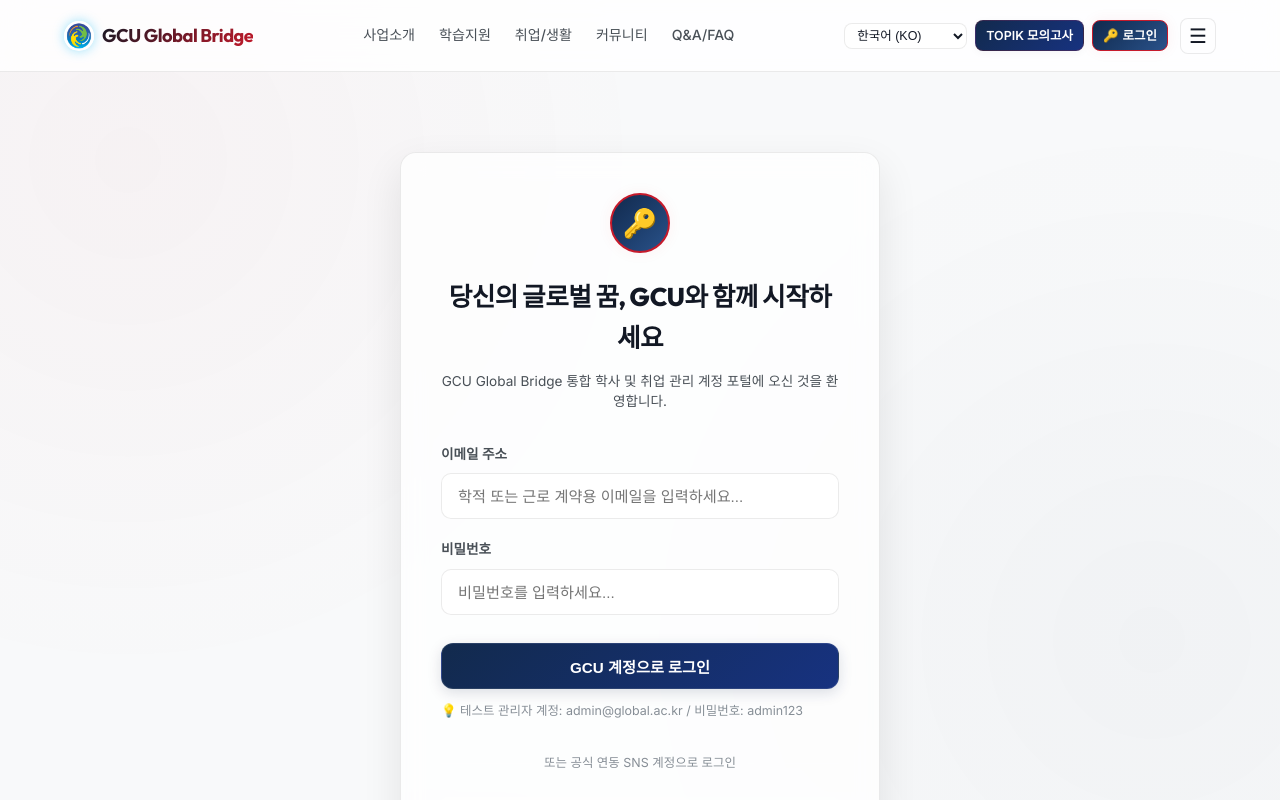
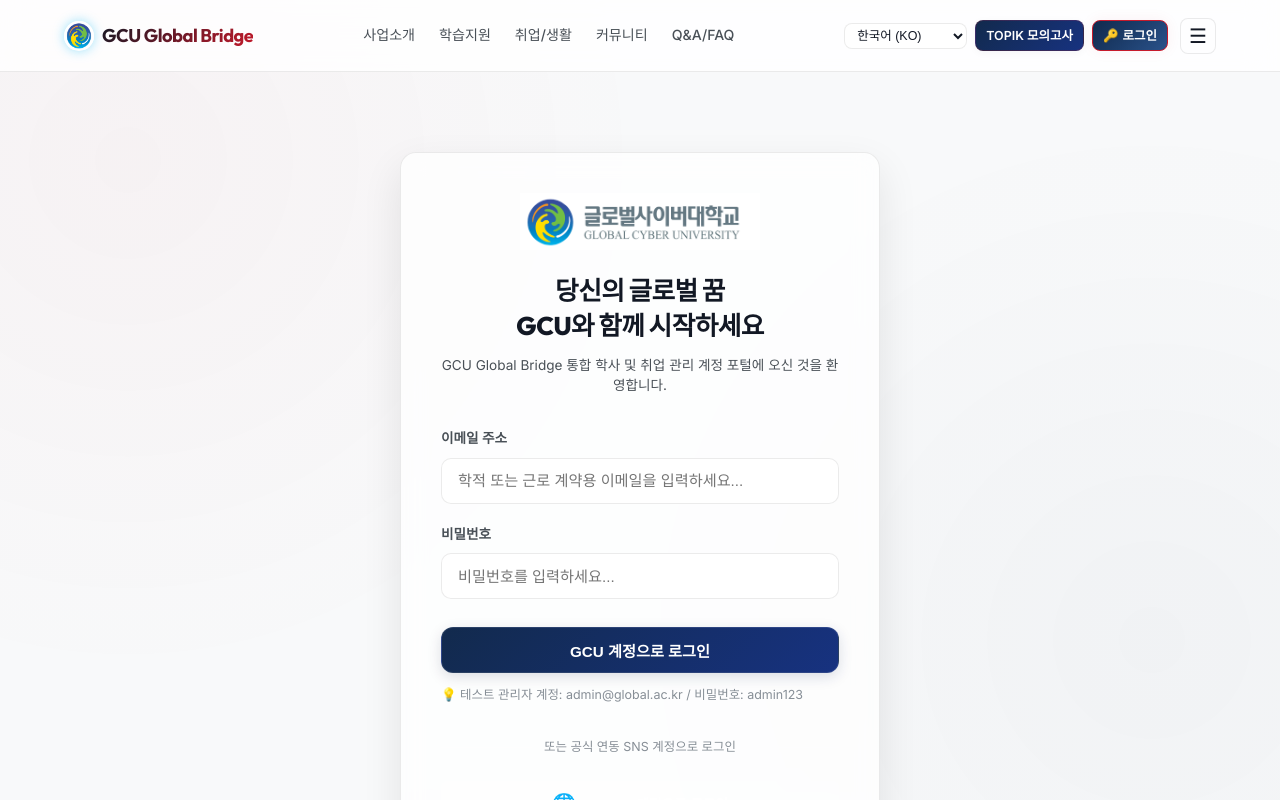
Before and after one commit to sassii75-spec/cu-global-bridge, a Next.js app: page /login in a window 1280 px wide. Shown: the top 800 px of the page. Built offline with nearby package versions, Linux system fonts and the light colour scheme.

Commit message:
design: replace login key symbol with official GCU university logo and format welcome title with breaks

```diff
--- a/src/app/login/page.tsx
+++ b/src/app/login/page.tsx
@@ -6,7 +6,7 @@ import { useLanguage } from "../context/LanguageContext";
 // Localized translations for the Login Screen
 const LOGIN_TRANSLATIONS = {
   ko: {
-    welcomeBack: "당신의 글로벌 꿈, GCU와 함께 시작하세요",
+    welcomeBack: "당신의 글로벌 꿈\nGCU와 함께 시작하세요",
     loginDesc: "GCU Global Bridge 통합 학사 및 취업 관리 계정 포털에 오신 것을 환영합니다.",
     emailLabel: "이메일 주소",
     emailPlaceholder: "학적 또는 근로 계약용 이메일을 입력하세요...",
@@ -21,7 +21,7 @@ const LOGIN_TRANSLATIONS = {
     testTip: "💡 테스트 관리자 계정: admin@global.ac.kr / 비밀번호: admin123"
   },
   en: {
-    welcomeBack: "Start Your Global Dream with GCU",
+    welcomeBack: "Start Your Global Dream\nwith GCU",
     loginDesc: "Welcome to GCU Global Bridge integrated academic and employment portal.",
     emailLabel: "Email Address",
     emailPlaceholder: "Enter your registered email...",
@@ -36,7 +36,7 @@ const LOGIN_TRANSLATIONS = {
     testTip: "💡 Demo Admin Account: admin@global.ac.kr / Password: admin123"
   },
   vn: {
-    welcomeBack: "Khởi đầu Ước mơ Toàn cầu cùng GCU",
+    welcomeBack: "Khởi đầu Ước mơ Toàn cầu\ncùng GCU",
     loginDesc: "Chào mừng đến với cổng quản lý học vụ & việc làm tích hợp GCU Global Bridge.",
     emailLabel: "Địa chỉ Email",
     emailPlaceholder: "Nhập email đăng ký học tập/làm việc...",
@@ -51,7 +51,7 @@ const LOGIN_TRANSLATIONS = {
     testTip: "💡 Tài khoản Admin thử nghiệm: admin@global.ac.kr / Mật khẩu: admin123"
   },
   mn: {
-    welcomeBack: "Глобал мөрөөдлөө GCU-тай хамт эхлүүлээрэй",
+    welcomeBack: "Глобал мөрөөдлөө\nGCU-тай хамт эхлүүлээрэй",
     loginDesc: "GCU Global Bridge нэгдсэн академик болон ажил эрхлэлтийн удирдлагын системд тавтай морил.",
     emailLabel: "Цахим шуудан",
     emailPlaceholder: "Сургуульд бүртгэлтэй цахим шуудангаа оруулна уу...",
@@ -189,25 +189,20 @@ export default function LoginPage() {
         }}
       >
         {/* Symbol */}
-        <div
+        <img
+          src="/gcu-university-logo.png"
+          alt="Global Cyber University Logo"
           style={{
-            width: "60px",
-            height: "60px",
-            background: "var(--brand-gradient)",
-            border: "2px solid var(--gcu-sky)",
-            borderRadius: "50%",
-            display: "flex",
-            alignItems: "center",
-            justifyContent: "center",
+            width: "100%",
+            maxWidth: "240px",
+            height: "auto",
+            objectFit: "contain",
             margin: "0 auto 24px auto",
-            fontSize: "1.75rem",
-            boxShadow: "var(--shadow-glow)"
+            display: "block"
           }}
-        >
-          🔑
-        </div>
+        />
 
-        <h1 style={{ fontSize: "1.6rem", fontWeight: "800", color: "var(--text-primary)", fontFamily: "var(--font-brand)", letterSpacing: "-0.5px", marginBottom: "12px" }}>
+        <h1 style={{ fontSize: "1.6rem", fontWeight: "800", color: "var(--text-primary)", fontFamily: "var(--font-brand)", letterSpacing: "-0.5px", marginBottom: "12px", whiteSpace: "pre-line", lineHeight: "1.35" }}>
           {t.welcomeBack}
         </h1>
 
```
Also changed, not shown: public/gcu-university-logo.png (added).
